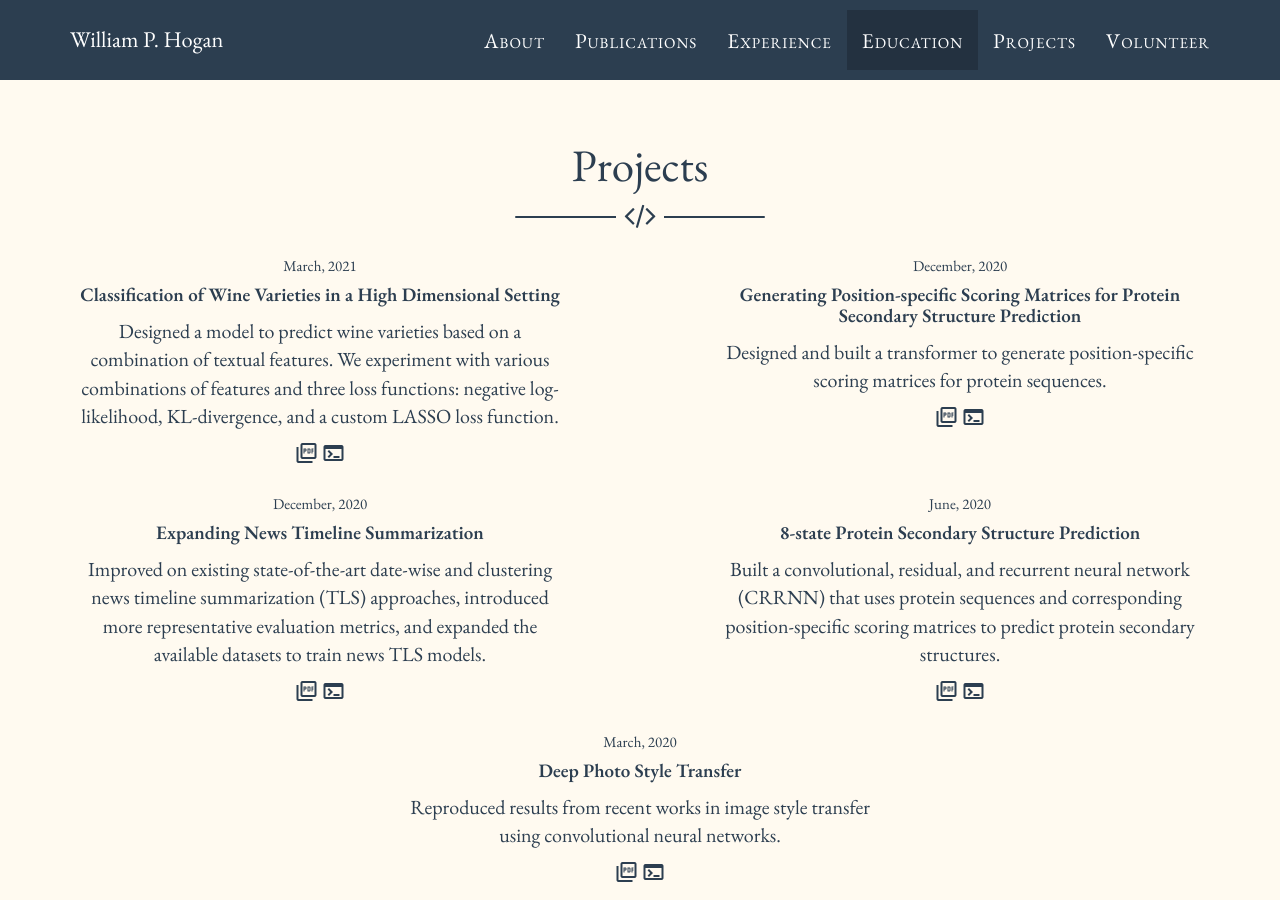
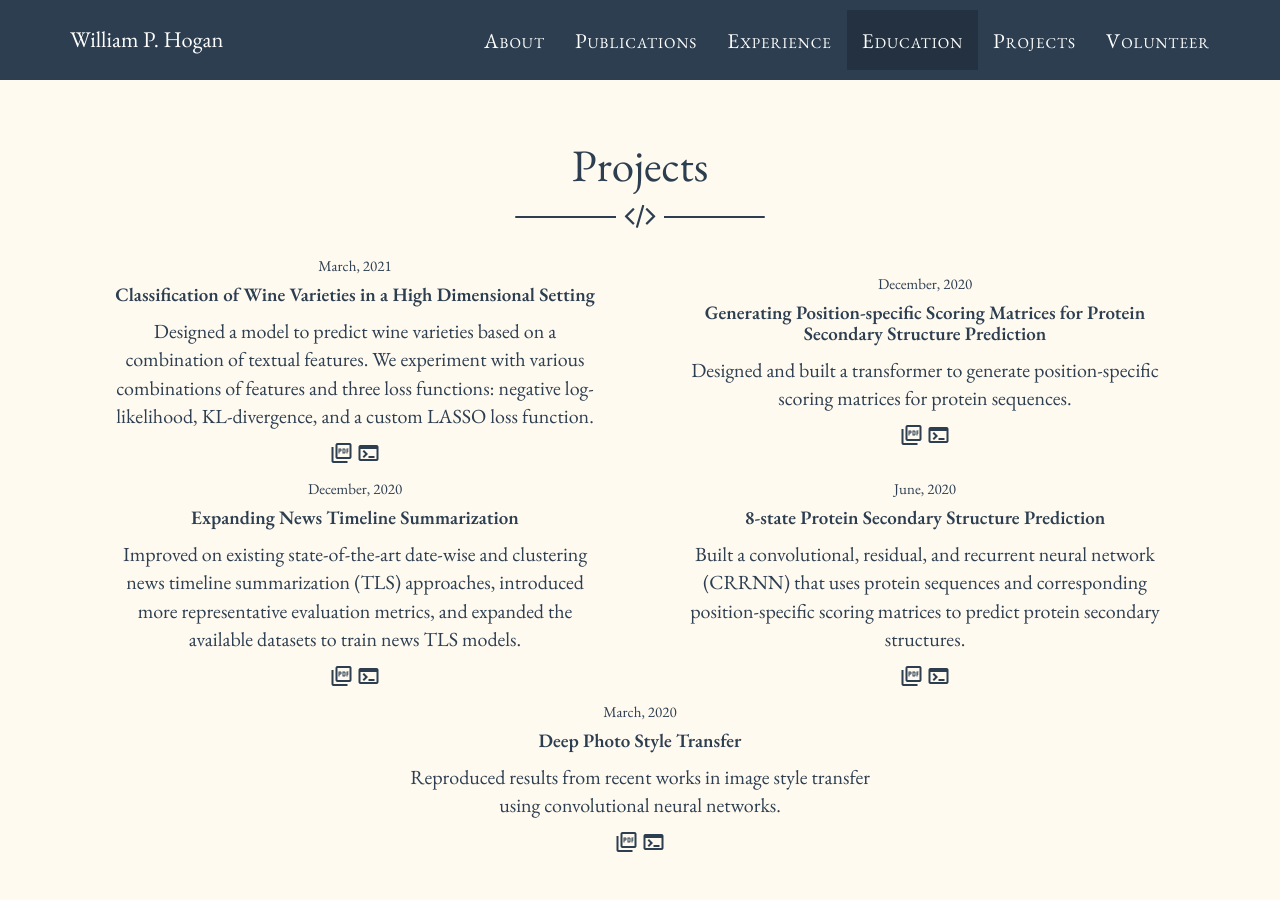
Before and after one commit to wphogan/wphogan.github.io, a Jekyll site: the page built from _posts/2024-06-12-project.markdown, in a window 1280 px wide and 900 px high, scrolled down 4476 px. Built offline with Jekyll 4.4.1, drawn with Linux system fonts in a browser that asks for light colours; some web fonts are replaced.

Commit message:
reformat md project cols

```diff
--- a/_includes/projects.html
+++ b/_includes/projects.html
@@ -8,7 +8,7 @@
             </div>
         </div>
         <div class="portfolio-flex-row ">
-            <div class="flex-center-row max-width-500">
+            <div class="flex-center-row max-width-500 margin-auto">
                 <h5 class="date">March, 2021</h5>
                 <h4>Classification of Wine Varieties in a High Dimensional Setting</h4>
                 <p>Designed a model to predict wine varieties based on a combination of textual features. We experiment
@@ -21,7 +21,7 @@
                    title="View code" class="icon-link"><span class="material-symbols-outlined">terminal</span></a>
             </div>
 
-            <div class="flex-center-row max-width-500">
+            <div class="flex-center-row max-width-500 margin-auto">
                 <h5 class="date">December, 2020</h5>
                 <h4>Generating Position-specific Scoring Matrices for Protein Secondary Structure Prediction</h4>
                 <p>Designed and built a transformer to generate position-specific scoring matrices for protein
@@ -33,7 +33,7 @@
                    data-placement="bottom" title="View code" class="icon-link"><span class="material-symbols-outlined">terminal</span></a>
             </div>
 
-            <div class="flex-center-row max-width-500">
+            <div class="flex-center-row max-width-500 margin-auto">
 
                 <h5 class="date">December, 2020</h5>
                 <h4>Expanding News Timeline Summarization</h4>
@@ -47,7 +47,7 @@
                    title="View code" class="icon-link"><span class="material-symbols-outlined">terminal</span></a>
             </div>
 
-            <div class="flex-center-row max-width-500">
+            <div class="flex-center-row max-width-500 margin-auto">
                 <h5 class="date">June, 2020</h5>
                 <h4>8-state Protein Secondary Structure Prediction</h4>
                 <p>Built a convolutional, residual, and recurrent neural network (CRRNN) that uses protein sequences and
```
